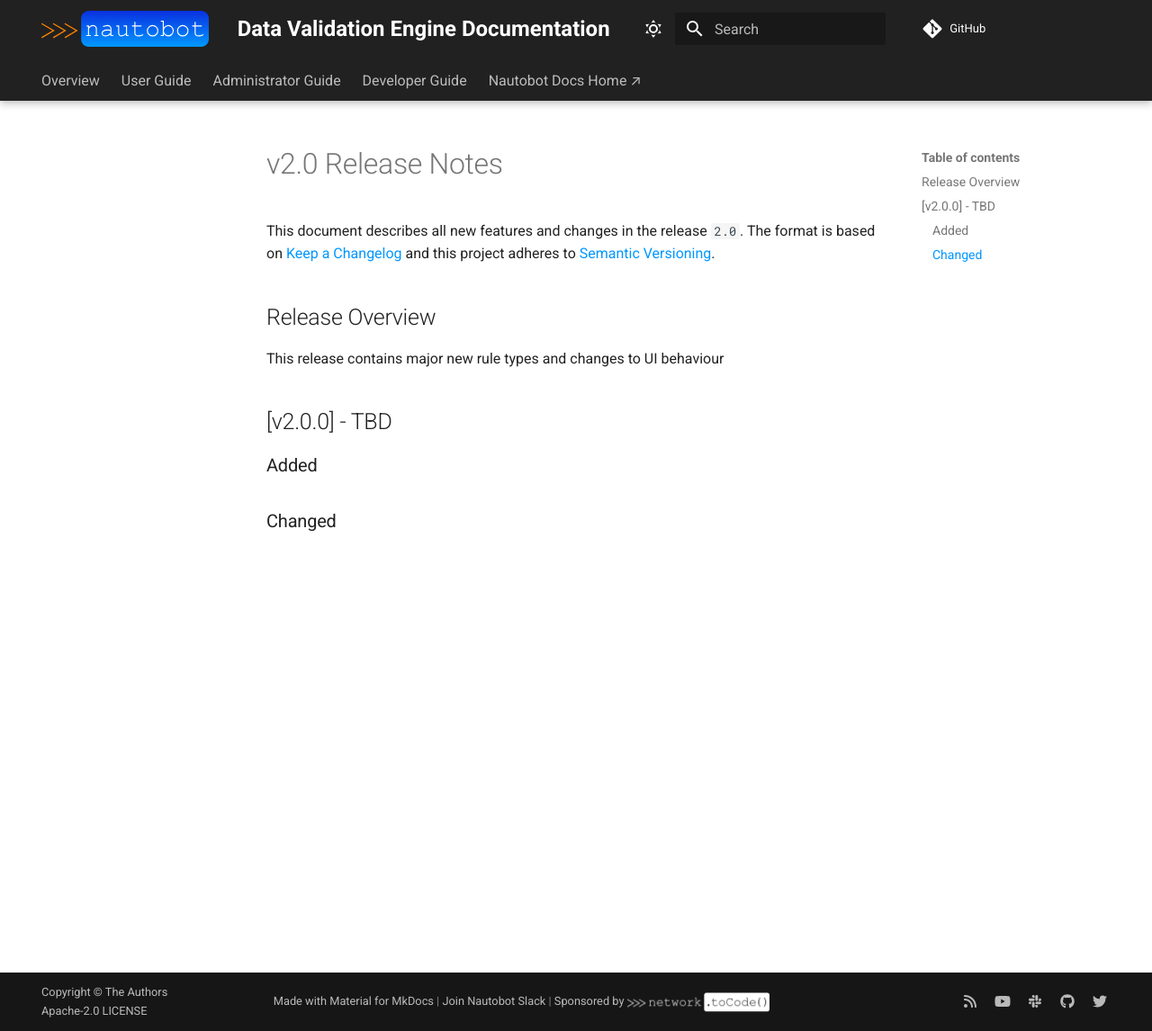
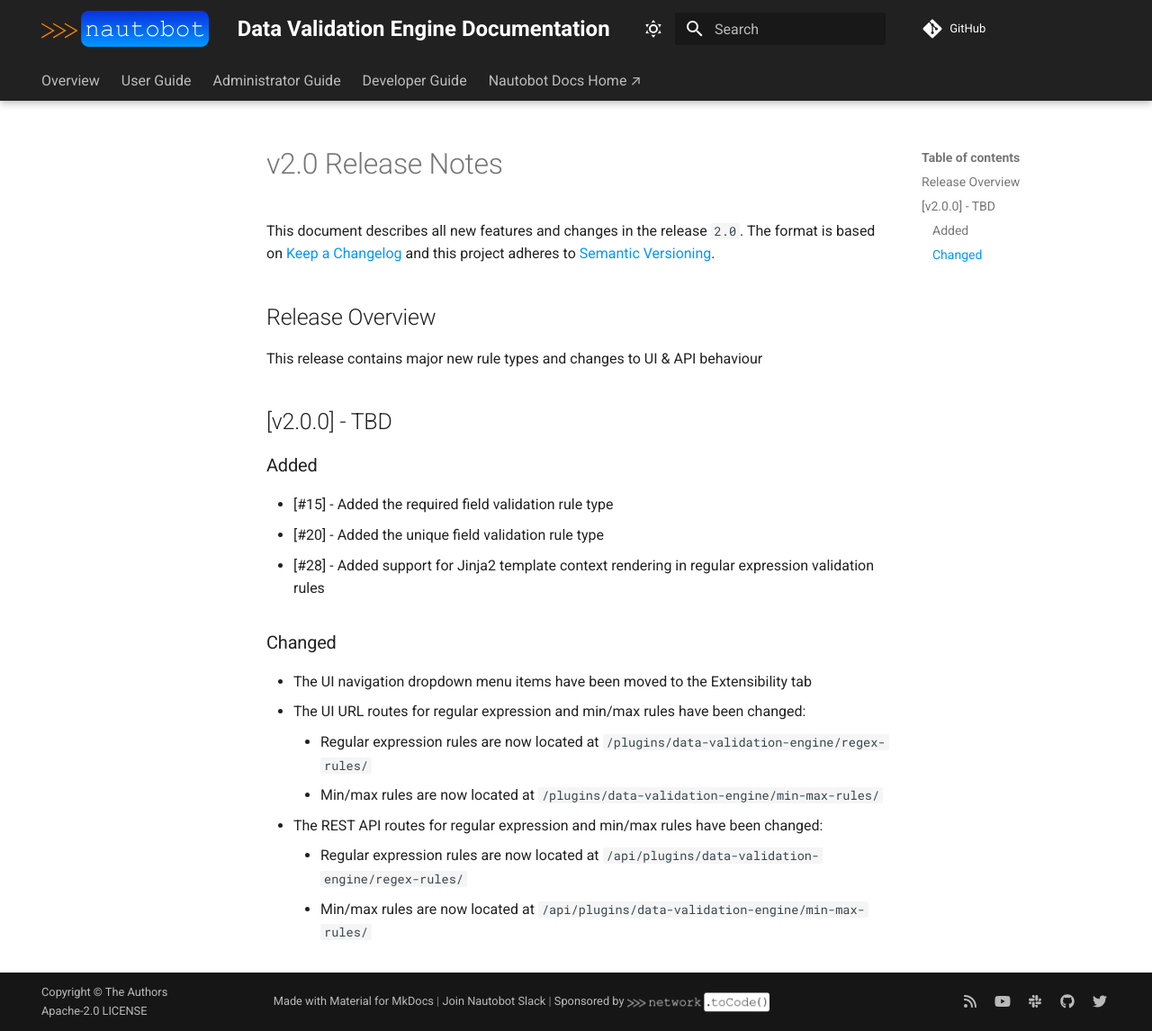
Before and after one commit to nautobot/nautobot-app-data-validation-engine, an MkDocs documentation site: the page built from docs/admin/release_notes/version_2.0.md, in a window 1280 px wide and 1146 px high. Shown: the whole window at 90% size. Built offline with MkDocs 1.6.1 and Material for MkDocs 9.7.7, drawn with Linux system fonts in a browser that asks for light colours; comment, search, counter and statistics services are not loaded.

Commit message:
updated docs and release notes

```diff
--- a/docs/admin/release_notes/version_2.0.md
+++ b/docs/admin/release_notes/version_2.0.md
@@ -4,12 +4,22 @@
 
 ## Release Overview
 
-This release contains major new rule types and changes to UI behaviour
+This release contains major new rule types and changes to UI & API behaviour
 
 ## [v2.0.0] - TBD
 
 ### Added
 
-
+- [#15] - Added the required field validation rule type
+- [#20] - Added the unique field validation rule type
+- [#28] - Added support for Jinja2 template context rendering in regular expression validation rules
 
 ### Changed
+
+- The UI navigation dropdown menu items have been moved to the Extensibility tab
+- The UI URL routes for regular expression and min/max rules have been changed:
+    - Regular expression rules are now located at `/plugins/data-validation-engine/regex-rules/`
+    - Min/max rules are now located at `/plugins/data-validation-engine/min-max-rules/`
+- The REST API routes for regular expression and min/max rules have been changed:
+    - Regular expression rules are now located at `/api/plugins/data-validation-engine/regex-rules/`
+    - Min/max rules are now located at `/api/plugins/data-validation-engine/min-max-rules/`
```
Also changed, not shown: README.md (+19 -5 lines), docs/dev/extending.md (+0 -2 lines), docs/user/app_getting_started.md (+1 -1 lines), docs/user/app_overview.md (+7 -4 lines), docs/user/app_use_cases.md (+74 -21 lines), docs/images/dropdown.png, docs/images/regex-rules-jinja2-context-processing.png (added), docs/images/required-rules-edit.png (added), docs/images/required-rules-enforcement.png (added), docs/images/required-rules-list.png (added), docs/images/unique-rules-edit.png (added), docs/images/unique-rules-enforcement.png (added), docs/images/unique-rules-list.png (added).
